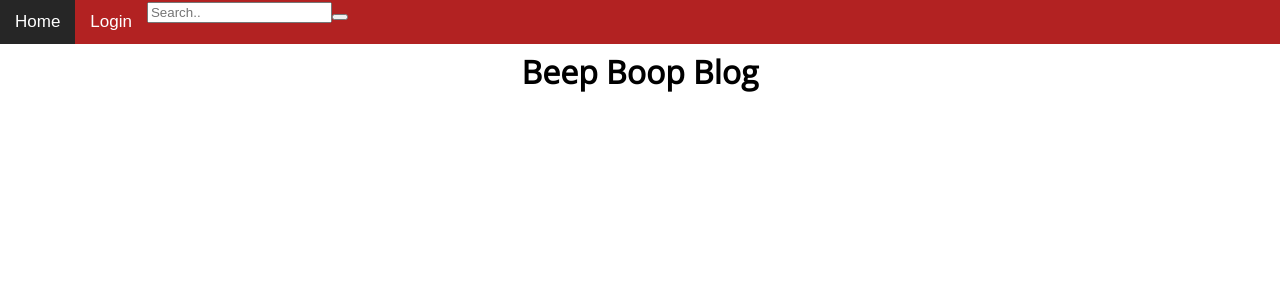
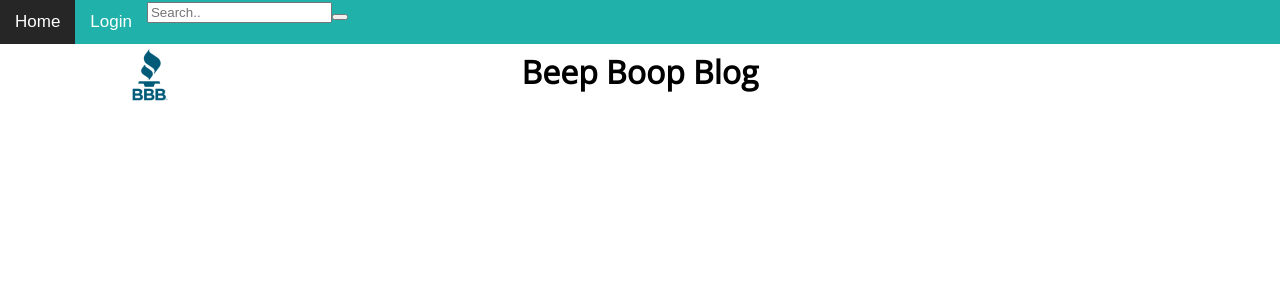
Before and after one commit to ejw3md/blog, an Angular app in the folder blogSrc/: page / in a window 1280 px wide. Shown: the top 300 px of the page. Built offline with nearby package versions, Linux system fonts and the light colour scheme.

Commit message:
Added blog post component and modified some styling

```diff
--- a/blogSrc/src/app/app.component.css
+++ b/blogSrc/src/app/app.component.css
@@ -0,0 +1,12 @@
+#mainTitle {
+    text-align: center;
+    margin-top: 50px;
+}
+
+#logo {
+    position: absolute;
+    top: 25px;
+    left: 100px;
+    width: 100px;
+    height: 100px;
+}
--- a/blogSrc/src/app/app.component.html
+++ b/blogSrc/src/app/app.component.html
@@ -1,2 +1,3 @@
 <app-navbar></app-navbar>
+<img id="logo" src="assets/img/logo_temp.png" alt="BBB logo">
 <h1 id="mainTitle">{{ title }}</h1>
--- a/blogSrc/src/app/app.module.ts
+++ b/blogSrc/src/app/app.module.ts
@@ -4,11 +4,13 @@ import { NgModule } from '@angular/core';
 import { AppRoutingModule } from './app-routing.module';
 import { AppComponent } from './app.component';
 import { NavbarComponent } from './navbar/navbar.component';
+import { BlogPostComponent } from './blog-post/blog-post.component';
 
 @NgModule({
   declarations: [
     AppComponent,
-    NavbarComponent
+    NavbarComponent,
+    BlogPostComponent
   ],
   imports: [
     BrowserModule,
--- /dev/null
+++ b/blogSrc/src/app/blog-post/blog-post.component.html
@@ -0,0 +1 @@
+<p>blog-post works!</p>
--- /dev/null
+++ b/blogSrc/src/app/blog-post/blog-post.component.ts
@@ -0,0 +1,15 @@
+import { Component, OnInit } from '@angular/core';
+
+@Component({
+  selector: 'app-blog-post',
+  templateUrl: './blog-post.component.html',
+  styleUrls: ['./blog-post.component.css']
+})
+export class BlogPostComponent implements OnInit {
+
+  constructor() { }
+
+  ngOnInit(): void {
+  }
+
+}
--- a/blogSrc/src/app/navbar/navbar.component.css
+++ b/blogSrc/src/app/navbar/navbar.component.css
@@ -2,7 +2,7 @@
     list-style-type: none;
     margin: 0px;
     padding: 0;
-    background-color: firebrick;
+    background-color: lightseagreen;
     position: fixed;
     top: 0;
     width: 100%;
--- a/blogSrc/src/styles.css
+++ b/blogSrc/src/styles.css
@@ -8,8 +8,3 @@ body {
     background-color: #ffffff;
     font-family: 'Open Sans', sans-serif;
 }
-
-#mainTitle {
-    text-align: center;
-    margin-top: 50px;
-}
```
Also changed, not shown: blogSrc/src/app/blog-post/blog-post.component.css (added), blogSrc/src/assets/img/logo_temp.png (added), 1 other file (tests, documents, lock files or other folders).
